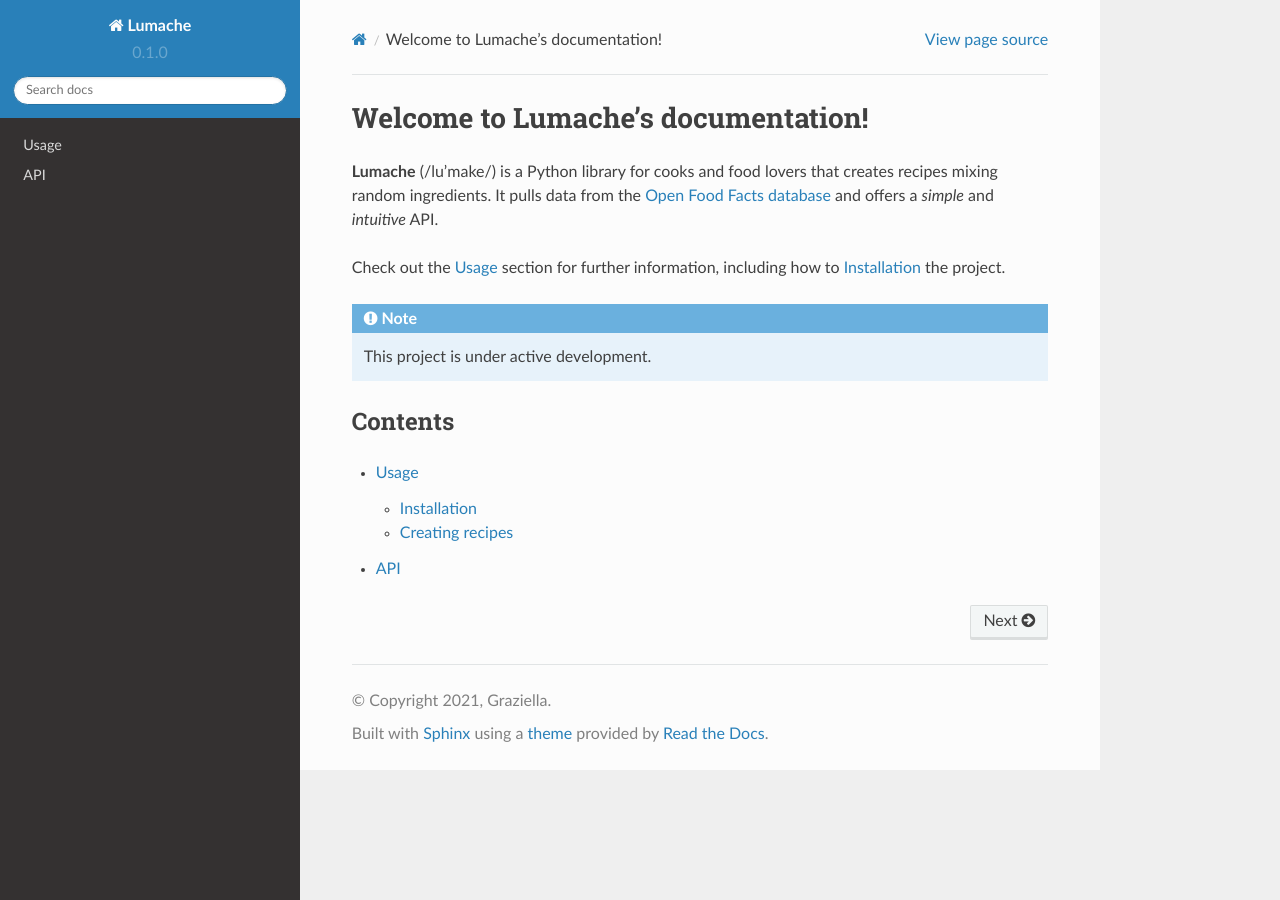
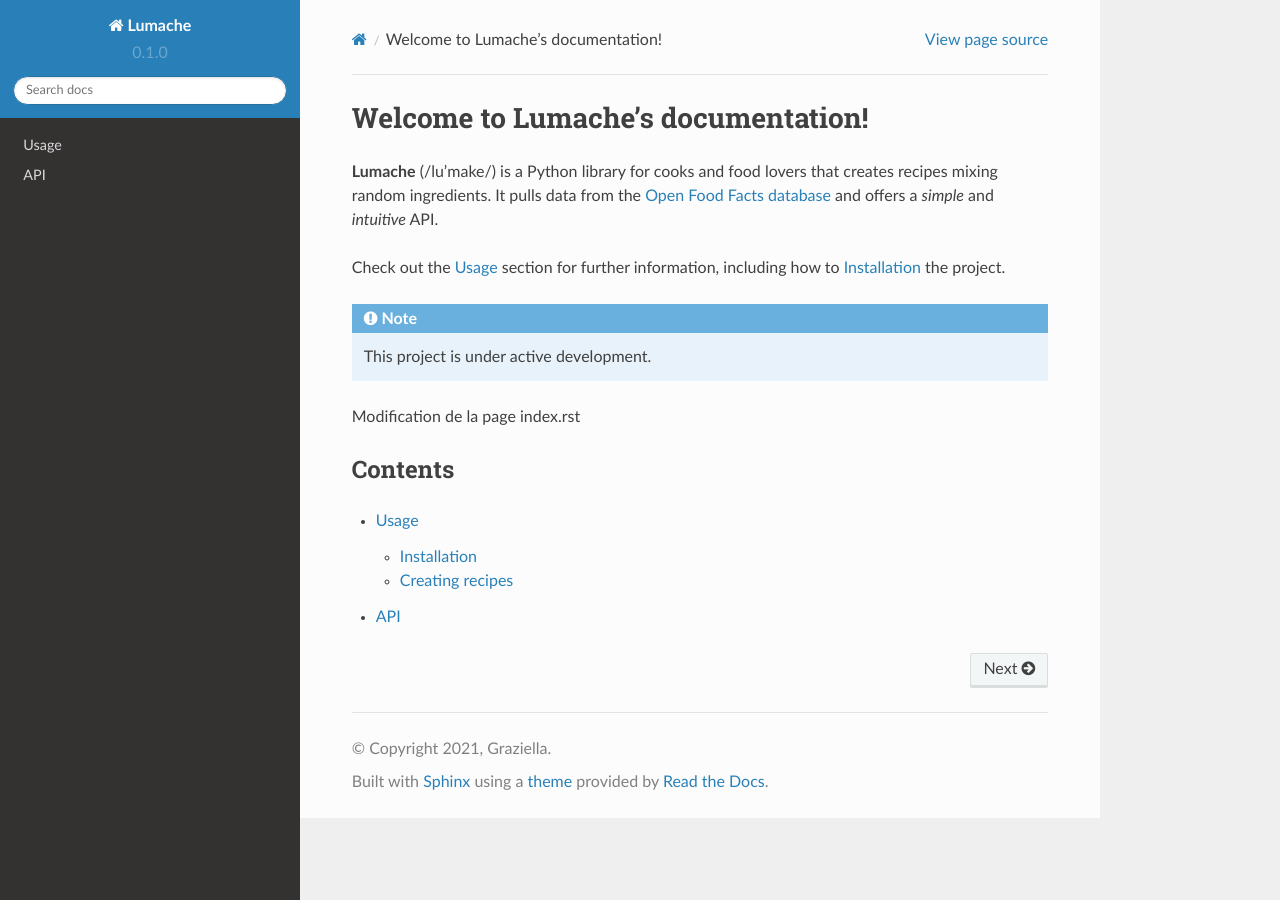
Before and after one commit to CCSDForge/episciences-documentation, a Sphinx documentation site: the page built from docs/source/index.rst, in a window 1280 px wide. Built offline with Sphinx 7.4.7 and the Read the Docs theme 2.0.0, drawn with Linux system fonts in a browser that asks for light colours.

Commit message:
Modif page index.rst

```diff
--- a/docs/source/index.rst
+++ b/docs/source/index.rst
@@ -12,6 +12,7 @@
 .. note::
 
    This project is under active development.
+Modification de la page index.rst
 
 Contents
 --------
```
